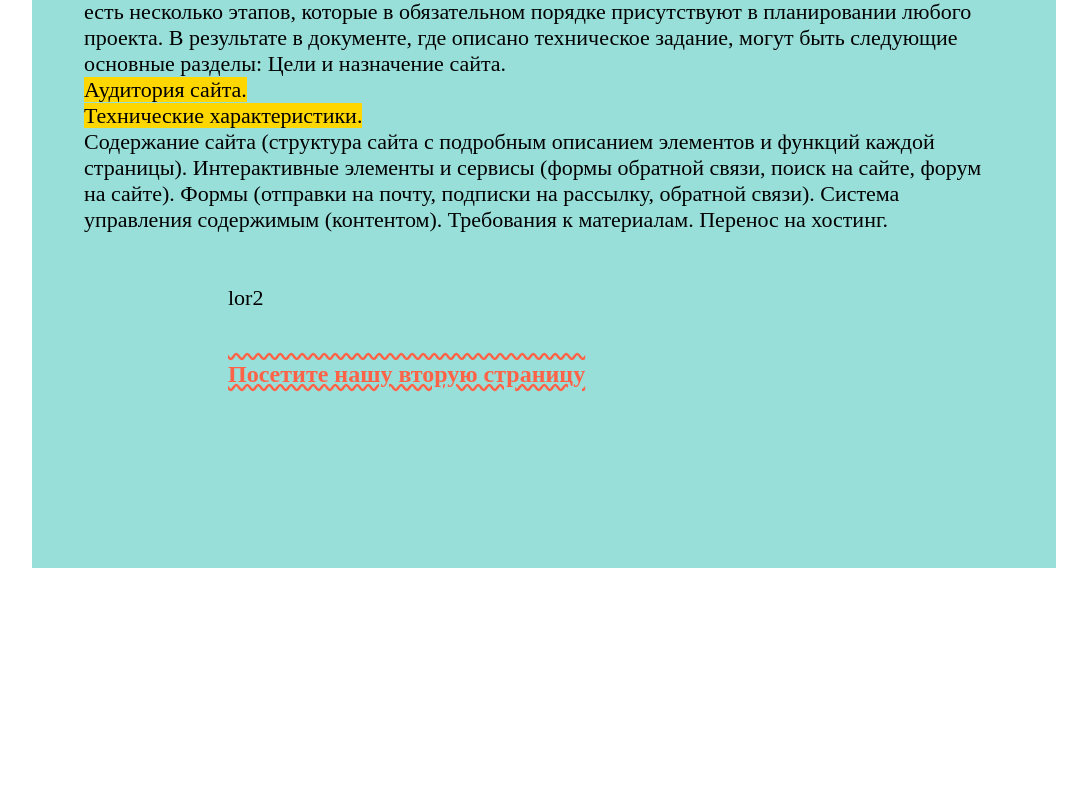
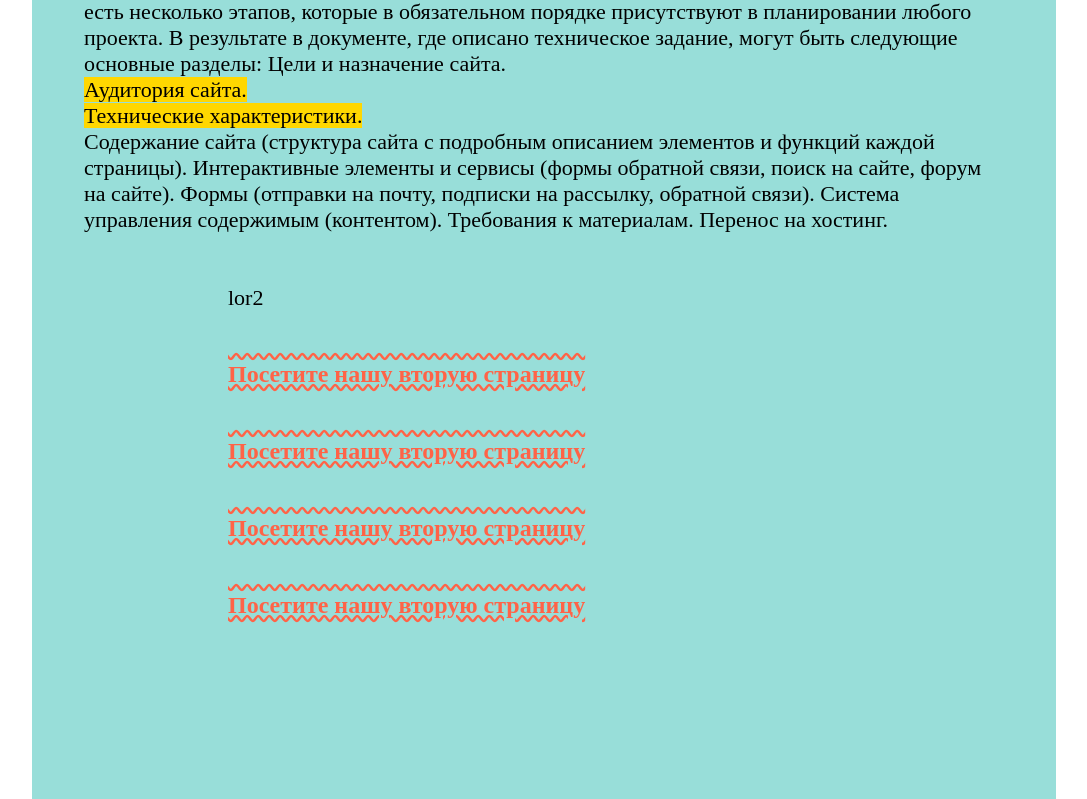
Before and after one commit to hunter476659/hunter476659.github.io, a plain HTML site: page index.html in a window 1280 px wide. Shown: the part 910-1709 px from the top of the page, without its empty margins (96-1183 px from the left). Before the commit the page ends 1478 px from the top, so only its background shows below. Drawn offline with Linux system fonts and the light colour scheme; a web font is replaced by a local one.

Commit message:
Update index.html

```diff
--- a/index.html
+++ b/index.html
@@ -61,6 +61,9 @@
 
 <p>lor2</p>	<h1></h1>
 <a href="Page2.html">Посетите нашу вторую страницу</a>
+<a href="Gallary/index.html">Посетите нашу вторую страницу</a>
+<a href="Gallary/anime1.html">Посетите нашу вторую страницу</a>
+<a href="Gallary/anime2.html">Посетите нашу вторую страницу</a>
 </body>
 </html>
 	<img src="2.png" alt="">
```
